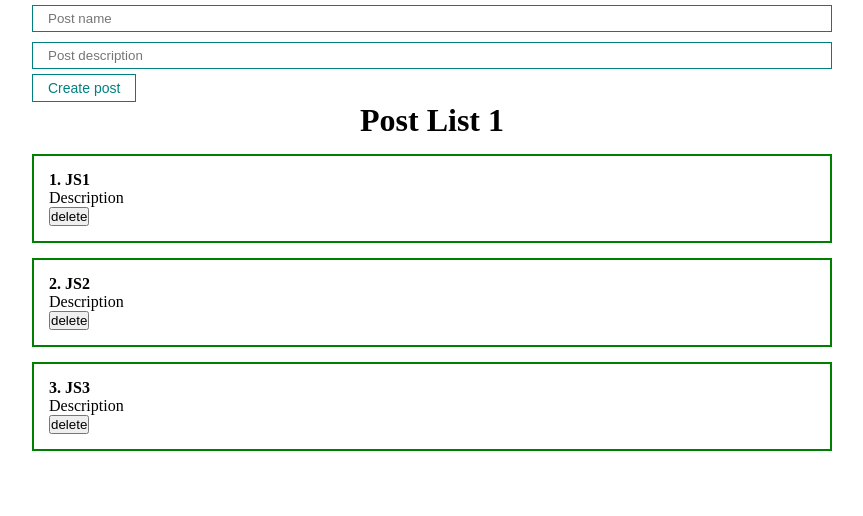
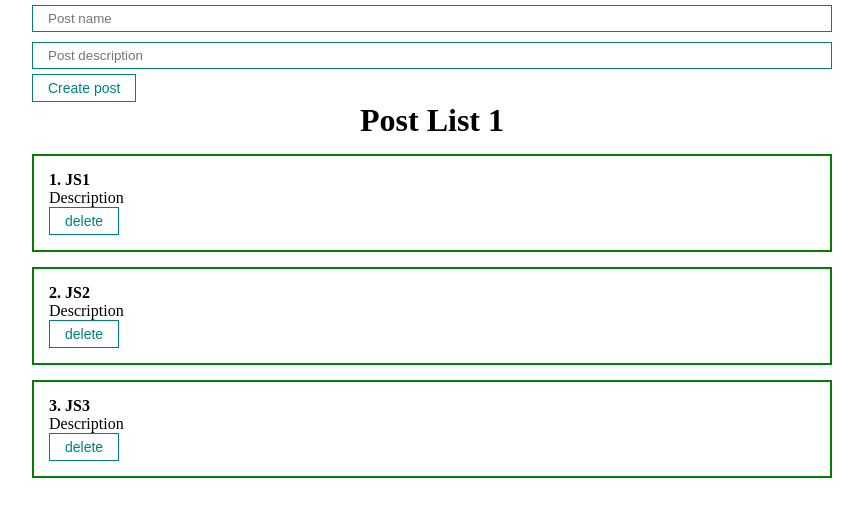
Before and after one commit to boevoivertolet/powerfull-practice, a React (Create React App) app: page / in a window 1280 px wide. Shown: the top 516 px of the page, without its empty margins (208-1071 px from the left). Built offline with nearby package versions, Linux system fonts and the light colour scheme.

Commit message:
create/ remove post

```diff
--- a/src/App.tsx
+++ b/src/App.tsx
@@ -1,8 +1,7 @@
-import React, {ChangeEvent, MouseEvent, useState} from 'react';
+import React, {useState} from 'react';
 import './styles/App.css'
 import PostList from "./components/PostList";
-import MyButton from "./UI/button/MyButton";
-import MyInput from "./UI/input/MyInput";
+import PostForm from "./components/PostForm";
 
 
 function App() {
@@ -12,36 +11,22 @@ function App() {
         {id: '3', title: 'JS3', body: 'Description'}
 
     ])
-    const [title, setTitle] = useState('')
-    const [body, setBody] = useState('')
 
-    const addNewPost = (e: MouseEvent<HTMLElement>) => {
-        e.preventDefault()
-        const newPost: PostType = {
-            id: Date.now().toString(),
-            title,
-            body
-        }
+    const createPost = (newPost: PostType) => {
         setPosts([...posts, newPost])
-        setTitle('')
-        setBody('')
 
     }
-
+    const removePost = (post: PostType) => {
+        setPosts(posts.filter(p => p.id !== post.id))
+    }
     return (
         <div className = "App">
-            <form action = "">
-
-                <MyInput type = "text" placeholder = {'Post name'} value = {title}
-                         onChange = {(e: ChangeEvent<HTMLInputElement>) => setTitle(e.currentTarget.value)} />
-                <MyInput type = "text" placeholder = {'Post description'} value = {body}
-                         onChange = {(e: ChangeEvent<HTMLInputElement>) => setBody(e.currentTarget.value)} />
-                <MyButton onClick = {addNewPost}> Create post </MyButton>
-            </form>
-            <PostList posts = {posts} title = {'Post List 1'} />
+            <PostForm create = {createPost} />
+            <PostList remove = {removePost} posts = {posts} title = {'Post List 1'} />
         </div>
     );
 }
+
 
 export type PostType = {
     id: string
--- /dev/null
+++ b/src/components/PostForm.tsx
@@ -0,0 +1,42 @@
+import React, {ChangeEvent, MouseEvent, useState} from 'react';
+import MyInput from "../UI/input/MyInput";
+import MyButton from "../UI/button/MyButton";
+import {PostType} from "../App";
+
+const PostForm: React.FC<PostFormProps> = (props) => {
+    const {create, ...restProps} = props
+    const [post, setPost] = useState({title: '', body: ''})
+
+    const addNewPost = (e: MouseEvent<HTMLElement>) => {
+        e.preventDefault()
+        const newPost = {
+            ...post, id: Date.now().toString()
+        }
+        create(newPost)
+        setPost({title: '', body: ''})
+
+    }
+
+
+    return (
+        <form action = "">
+
+            <MyInput type = "text" placeholder = {'Post name'} value = {post.title}
+                     onChange = {(e: ChangeEvent<HTMLInputElement>) => setPost({
+                         ...post,
+                         title: e.currentTarget.value
+                     })} />
+            <MyInput type = "text" placeholder = {'Post description'} value = {post.body}
+                     onChange = {(e: ChangeEvent<HTMLInputElement>) => setPost({
+                         ...post,
+                         body: e.currentTarget.value
+                     })} />
+            <MyButton onClick = {addNewPost}> Create post </MyButton>
+        </form>
+    );
+};
+type PostFormProps = {
+    create: (newPost: PostType) => void
+}
+
+export default PostForm;
--- a/src/components/PostItem.tsx
+++ b/src/components/PostItem.tsx
@@ -1,14 +1,20 @@
 import React from 'react';
+import MyButton from "../UI/button/MyButton";
+import {PostType} from "../App";
 
 const PostItem: React.FC<PostItemProps> = (props) => {
-    const {post, ...restProps} = props
+    const {post, remove, ...restProps} = props
+    const onClockHandler = () => {
+        remove(post)
+    }
+
     return (
         <div className = {'post'}>
             <div className = "post-content">
                 <strong>{restProps.number}. {post.title}</strong>
                 <div>{post.body}</div>
                 <div className = "post-btn">
-                    <button>delete</button>
+                    <MyButton onClick = {onClockHandler}>delete</MyButton>
                 </div>
             </div>
         </div>
@@ -22,6 +28,7 @@ type PostItemProps = {
 
     }
     number: number
+    remove: (post: PostType) => void
 }
 
 export default PostItem;
--- a/src/components/PostList.tsx
+++ b/src/components/PostList.tsx
@@ -3,12 +3,13 @@ import PostItem from "./PostItem";
 import {PostType} from "../App";
 
 const PostList: React.FC<PostListProps> = (props) => {
-    const {posts, title, ...restProps} = props
+    const {posts, title, remove, ...restProps} = props
     return (
         <div>
             <h1 style = {{textAlign: "center"}}>{title}</h1>
             {
-                posts.map((post, index) => <PostItem number = {index + 1} key = {post.id} post = {post} />)
+                posts.map((post, index) => <PostItem remove = {remove} number = {index + 1} key = {post.id}
+                                                     post = {post} />)
             }
         </div>
     );
@@ -16,6 +17,7 @@ const PostList: React.FC<PostListProps> = (props) => {
 type PostListProps = {
     posts: Array<PostType>
     title: string
+    remove: (post: PostType) => void
 }
 
 export default PostList;
```
Also changed, not shown: src/styles/App.css (+5 -3 lines).
